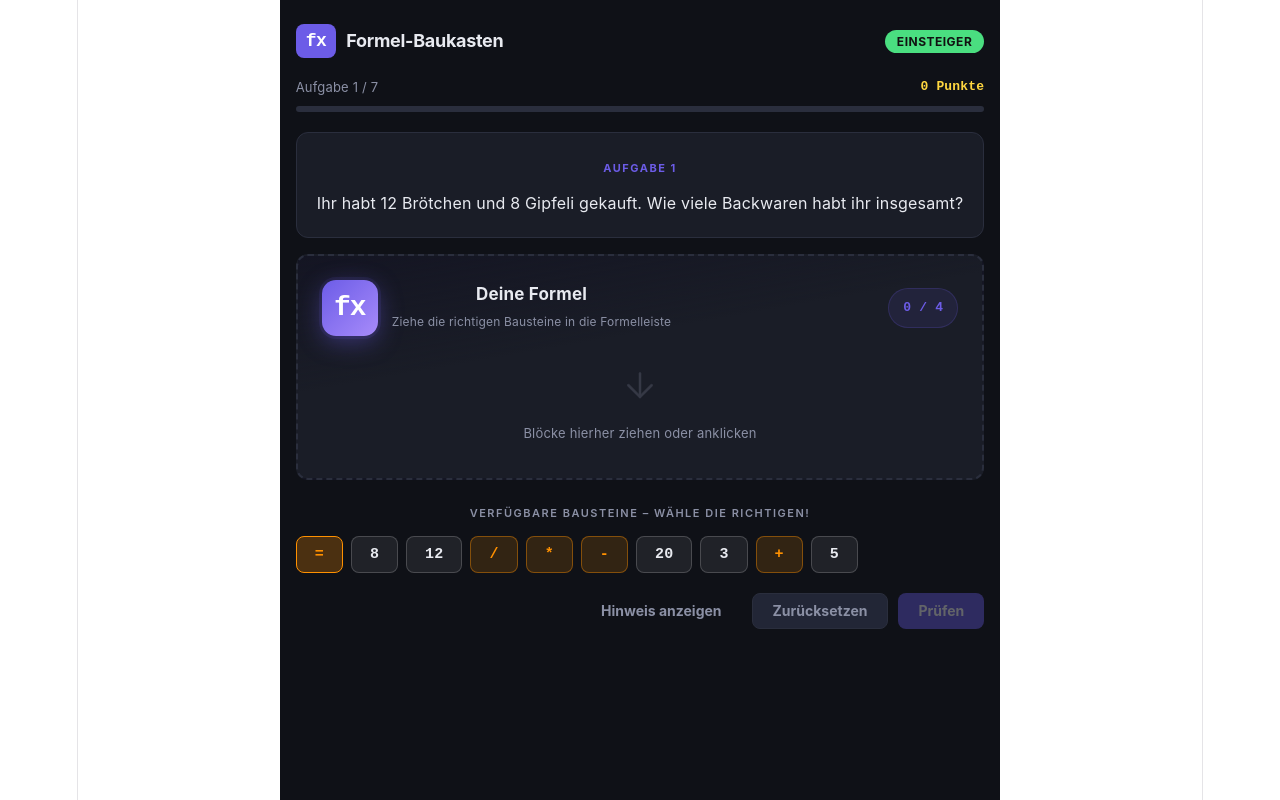
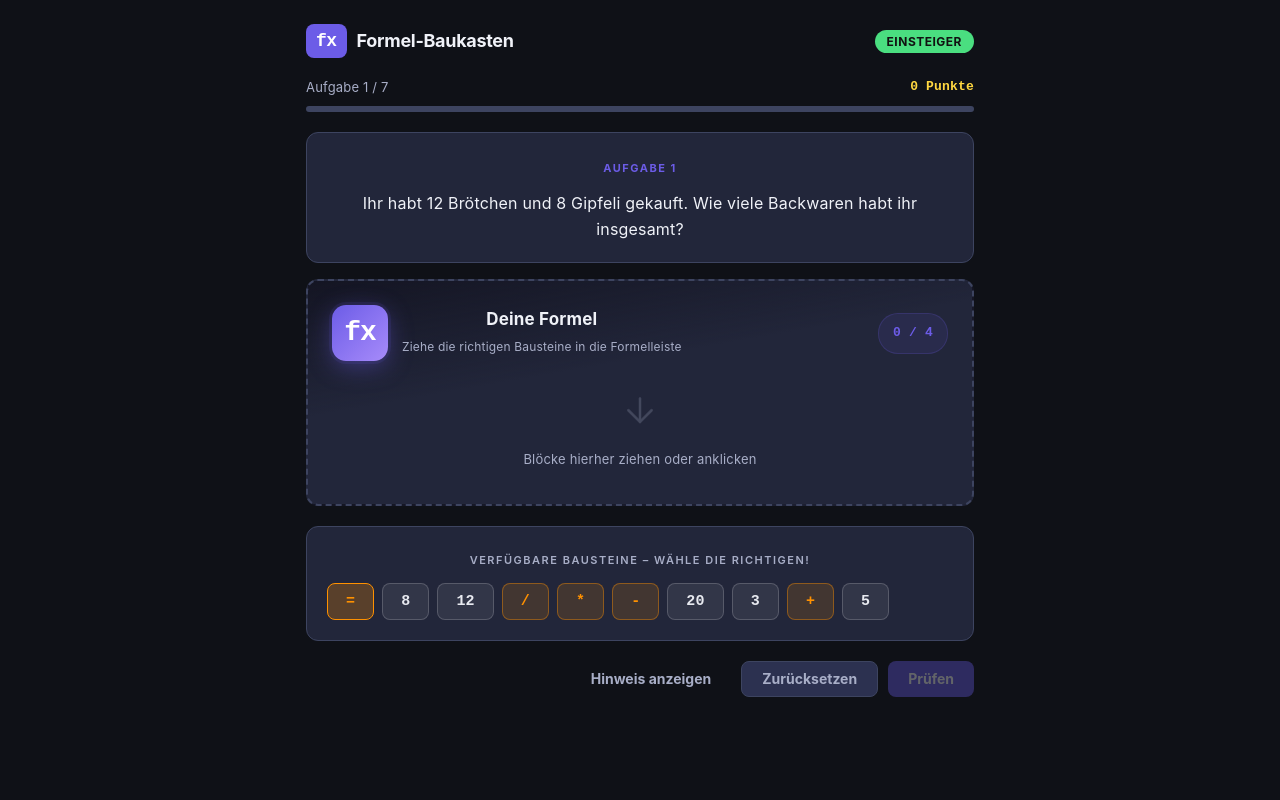
Before and after one commit to schmt5/excel-games, a React (Vite) app: page /formel-baukasten in a window 1280 px wide. Built offline with nearby package versions, Linux system fonts and the light colour scheme.

Commit message:
feat: enhance

```diff
--- a/src/pages/formel-baukasten/FormelBaukasten.css
+++ b/src/pages/formel-baukasten/FormelBaukasten.css
@@ -4,11 +4,11 @@
 
 .fb-app {
     --fb-bg: #0f1117;
-    --fb-bg-card: #1a1d27;
-    --fb-bg-card-alt: #222636;
-    --fb-border: #2a2e3d;
-    --fb-text: #e8eaf0;
-    --fb-text-muted: #8b90a5;
+    --fb-bg-card: #22263a;
+    --fb-bg-card-alt: #2c3150;
+    --fb-border: #3d4460;
+    --fb-text: #f0f2f8;
+    --fb-text-muted: #a8aec7;
     --fb-accent: #6c5ce7;
     --fb-accent-glow: rgba(108, 92, 231, 0.3);
     --fb-green: #00e676;
@@ -30,10 +30,19 @@
     color: var(--fb-text);
     min-height: 100vh;
     min-width: 360px;
-    max-width: 720px;
+    /* break out of #root's constrained width */
+    width: 100vw;
+    position: relative;
+    left: 50%;
+    transform: translateX(-50%);
+    -webkit-font-smoothing: antialiased;
+    box-sizing: border-box;
+}
+
+.fb-app-inner {
+    max-width: 600px;
     margin: 0 auto;
     padding: 16px;
-    -webkit-font-smoothing: antialiased;
     box-sizing: border-box;
 }
 
@@ -427,6 +436,10 @@
 
 /* ═══ BLÖCKE ═══ */
 .fb-bloecke-area {
+    background: var(--fb-bg-card);
+    border: 1px solid var(--fb-border);
+    border-radius: var(--fb-radius);
+    padding: 20px;
     margin-bottom: 16px;
 }
 
@@ -799,8 +812,8 @@
 
 /* ═══ RESPONSIVE ═══ */
 @media (min-width: 900px) {
-    .fb-app {
-        max-width: 960px;
+    .fb-app-inner {
+        max-width: 700px;
     }
 
     .fb-end-bar-wrapper {
@@ -825,7 +838,7 @@
 }
 
 @media (max-width: 500px) {
-    .fb-app {
+    .fb-app-inner {
         padding: 12px;
     }
     .fb-aufgabe-text {
--- a/src/pages/formel-baukasten/FormelBaukasten.jsx
+++ b/src/pages/formel-baukasten/FormelBaukasten.jsx
@@ -592,6 +592,7 @@ export default function FormelBaukasten() {
 
     return (
       <div className="fb-app">
+        <div className="fb-app-inner">
           <div className="fb-end-screen">
             <div className="fb-end-emoji">{emoji}</div>
             <h1 className="fb-end-title">{bewertung}</h1>
@@ -600,7 +601,9 @@ export default function FormelBaukasten() {
             </p>
             <div className="fb-end-score">
               <span className="fb-end-score-num">{punkte}</span>
-            <span className="fb-end-score-label">von {maxPunkte} Punkten</span>
+              <span className="fb-end-score-label">
+                von {maxPunkte} Punkten
+              </span>
             </div>
             <div className="fb-end-bar-wrapper">
               <div className="fb-end-bar">
@@ -619,11 +622,13 @@ export default function FormelBaukasten() {
             </button>
           </div>
         </div>
+      </div>
     );
   }
 
   return (
     <div className="fb-app">
+      <div className="fb-app-inner">
         <header className="fb-header">
           <div className="fb-header-left">
             <div className="fb-logo">
@@ -758,5 +763,6 @@ export default function FormelBaukasten() {
           </div>
         </main>
       </div>
+    </div>
   );
 }
```
Lines whose indentation alone changed are shown as unchanged.
